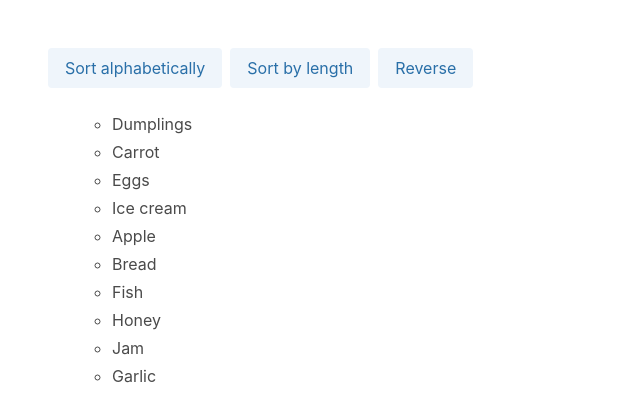
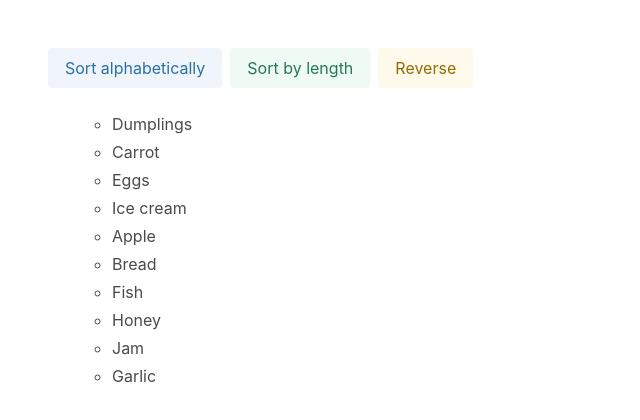
Before and after one commit to mate-academy/react_list-of-goods, a React (Create React App) app: page / in a window 1280 px wide. Shown: the top 420 px of the page, without its empty margins (0-640 px from the left). Built offline with nearby package versions, Linux system fonts and the light colour scheme.

Commit message:
color classes fixed

```diff
--- a/src/App.tsx
+++ b/src/App.tsx
@@ -109,7 +109,7 @@ export class App extends Component<{}, State> {
           <button
             type="button"
             className={classNames(
-              'button is-info',
+              'button is-success',
               { 'is-light': sortType !== SortType.LENGTH },
             )}
             onClick={this.sortLength}
@@ -120,7 +120,7 @@ export class App extends Component<{}, State> {
           <button
             type="button"
             className={classNames(
-              'button is-info',
+              'button is-warning',
               { 'is-light': !isReversed },
             )}
             onClick={this.reverseItems}
```
